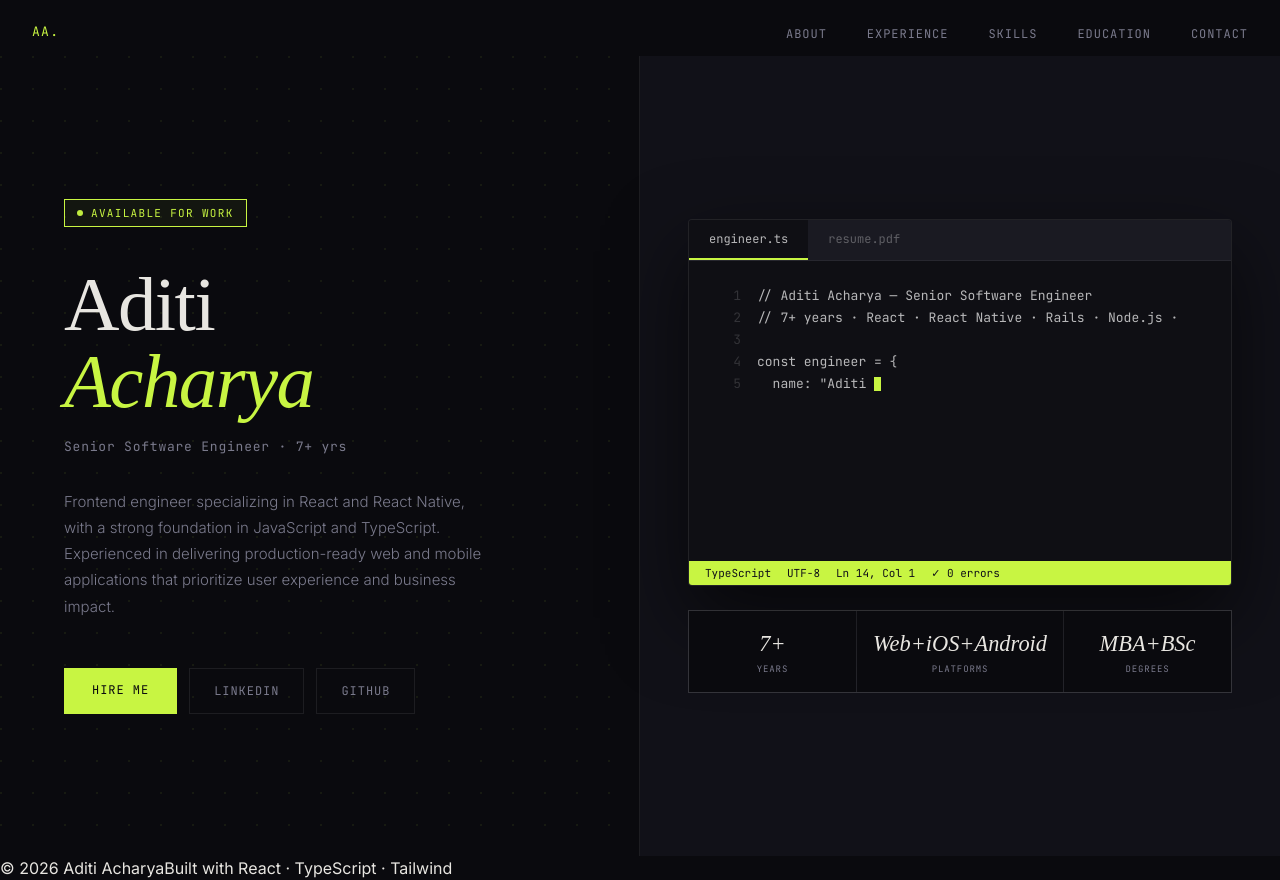
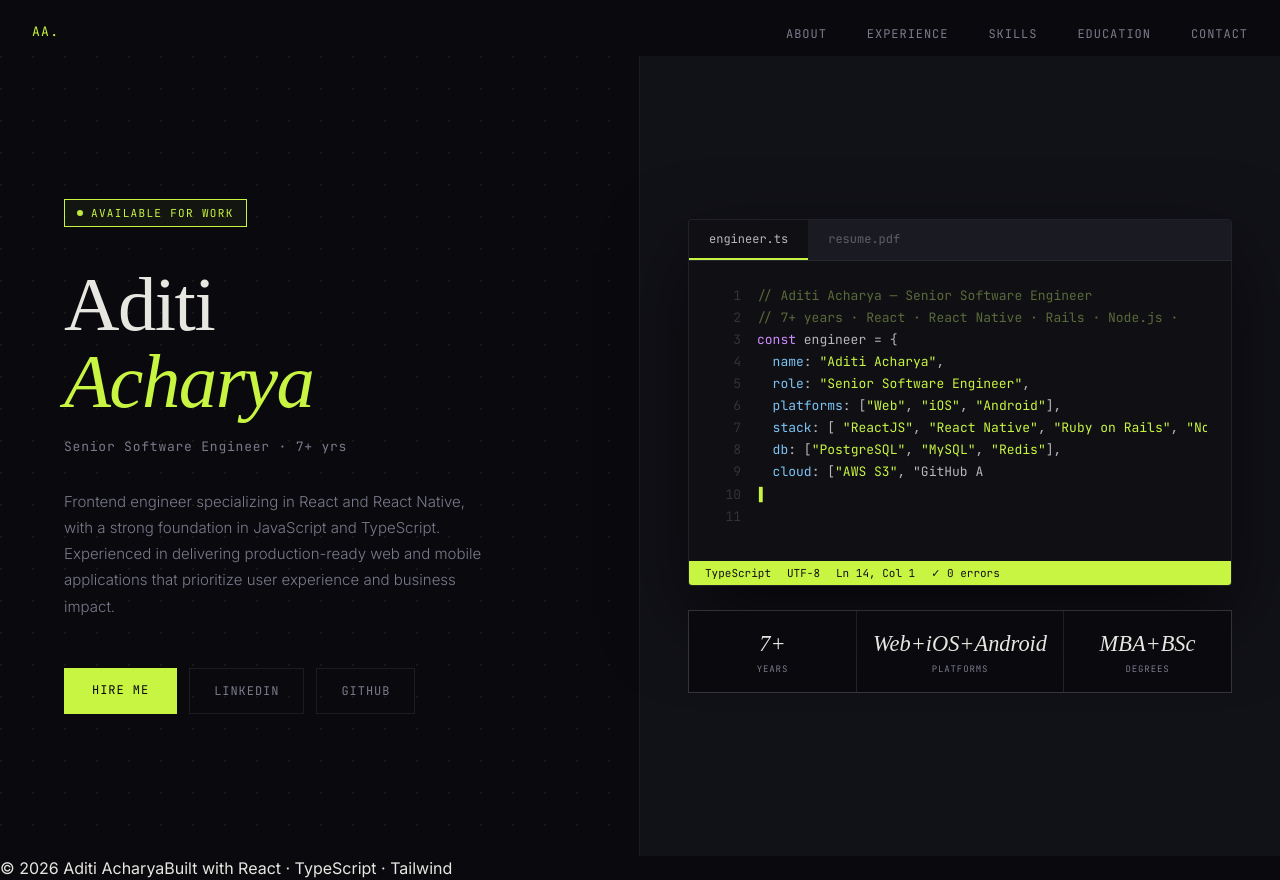
Before and after one commit to coder10101/portfolio-aditi, a React (Vite) app: page / in a window 1280 px wide. Built offline with nearby package versions, Linux system fonts and the light colour scheme.

Commit message:
feat: added animation on the code-editor and updated the styling

```diff
--- a/src/assets/styles/about.css
+++ b/src/assets/styles/about.css
@@ -70,10 +70,8 @@
 
 .cursor {
   display: inline-block;
-  width: 7px;
-  height: 14px;
-  background: var(--primary);
-  vertical-align: middle;
+  margin-left: 2px;
+  color: var(--primary);
   animation: blink 1s step-end infinite;
 }
 
@@ -118,6 +116,22 @@
   color: var(--muted-foreground);
 }
 
+.token-comment {
+  color: #5a6a3a;
+}
+
+.token-string {
+  color: #c8f542;
+}
+
+.token-keyword {
+  color: #cf8aff;
+}
+
+.token-property {
+  color: #7dc4f5;
+}
+
 @keyframes blink {
   0%,
   100% {
--- a/src/components/About/CodeEditorSection.tsx
+++ b/src/components/About/CodeEditorSection.tsx
@@ -1,11 +1,14 @@
 import { CODEEDITORBOTTOMINFO, CODESNIPPETS, STATS } from "../../consts";
 import { useTypewriter } from "../../hooks/useTypewriter";
 import "../../assets/styles/about.css";
+import { CodeLine } from "./CodeLine";
 
 export function CodeEditorSection() {
-  const { value, done } = useTypewriter(CODESNIPPETS);
-
-  const lines = value.split("\n");
+  const lines = CODESNIPPETS.split("\n");
+  const startIndex = 6;
+  const staticLines = lines.slice(0, startIndex);
+  const animatedText = lines.slice(startIndex).join("\n");
+  const { value, done } = useTypewriter(animatedText);
 
   return (
     <div className="code-editor-section">
@@ -21,11 +24,19 @@ export function CodeEditorSection() {
               <div key={i}>{i + 1}</div>
             ))}
           </div>
-
-          <pre className="editor-code">
-            {value}
-            {!done && <span className="cursor" />}
-          </pre>
+          <div className="editor-code">
+            {staticLines.map((line, i) => (
+              <div key={`static-${i}`}>
+                <CodeLine line={line} />
+              </div>
+            ))}
+            {value.split("\n").map((line, i) => (
+              <div key={`anim-${i}`}>
+                <CodeLine line={line} />
+              </div>
+            ))}
+            <span className="cursor">▍</span>
+          </div>
         </div>
 
         <div className="editor-status">
--- /dev/null
+++ b/src/components/About/CodeLine.tsx
@@ -0,0 +1,67 @@
+import React from "react";
+
+interface CodeLineProps {
+  line: string;
+}
+
+const PROPERTY_NAMES = [
+  "name",
+  "role",
+  "platforms",
+  "stack",
+  "db",
+  "cloud",
+  "superpower",
+];
+
+export function CodeLine({ line }: CodeLineProps) {
+  if (line.startsWith("//")) {
+    return <span className="token-comment">{line}</span>;
+  }
+
+  const tokens = line.split(
+    /(\bconst\b|\blet\b|\bvar\b|"[^"]*"|\b(?:name|role|platforms|stack|db|cloud|superpower)\b(?=:)|[[\]{},])/g,
+  );
+
+  return (
+    <>
+      {tokens.map((token, index) => {
+        if (!token) return null;
+
+        if (["const", "let", "var"].includes(token)) {
+          return (
+            <span key={index} className="token-keyword">
+              {token}
+            </span>
+          );
+        }
+
+        if (/^"[^"]*"$/.test(token)) {
+          return (
+            <span key={index} className="token-string">
+              {token}
+            </span>
+          );
+        }
+
+        if (PROPERTY_NAMES.includes(token)) {
+          return (
+            <span key={index} className="token-property">
+              {token}
+            </span>
+          );
+        }
+
+        if (/^[\[\]{}.,]$/.test(token)) {
+          return (
+            <span key={index} className="token-punctuation">
+              {token}
+            </span>
+          );
+        }
+
+        return <React.Fragment key={index}>{token}</React.Fragment>;
+      })}
+    </>
+  );
+}
--- a/src/consts.ts
+++ b/src/consts.ts
@@ -17,7 +17,6 @@ export const BOOTLINES = [
 
 export const CODESNIPPETS = `// Aditi Acharya — Senior Software Engineer
 // 7+ years · React · React Native · Rails · Node.js ·
-
 const engineer = {
   name: "Aditi Acharya",
   role: "Senior Software Engineer",
--- a/src/hooks/useTypewriter.ts
+++ b/src/hooks/useTypewriter.ts
@@ -1,12 +1,19 @@
 import { useEffect, useState } from "react";
 
-export function useTypewriter(text: string, speed = 14, delay = 300) {
+export function useTypewriter(
+  text: string,
+  startFromKeyword = "stack",
+  speed = 14,
+  delay = 300,
+) {
   const [value, setValue] = useState("");
   const [done, setDone] = useState(false);
 
   useEffect(() => {
+    const startIndex = text.indexOf(startFromKeyword);
+
     const timeout = setTimeout(() => {
-      let index = 0;
+      let index = startIndex > 0 ? startIndex : 0;
 
       const interval = setInterval(() => {
         index++;
@@ -23,7 +30,7 @@ export function useTypewriter(text: string, speed = 14, delay = 300) {
     }, delay);
 
     return () => clearTimeout(timeout);
-  }, [text, speed, delay]);
+  }, [text, startFromKeyword, speed, delay]);
 
   return { value, done };
 }
```
